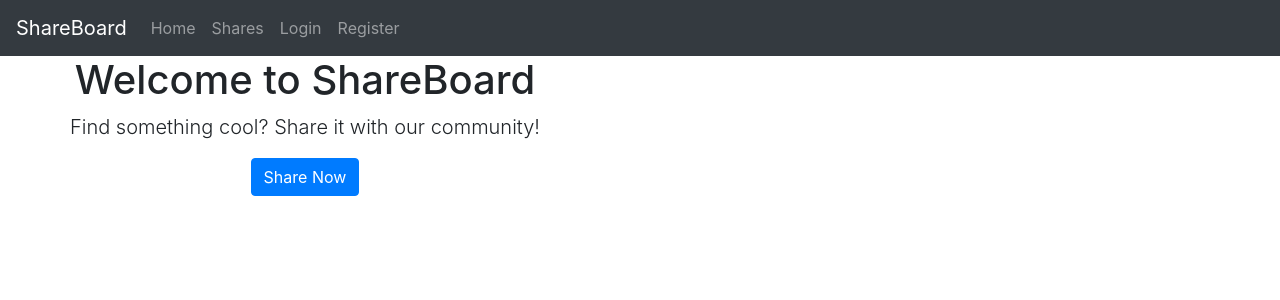
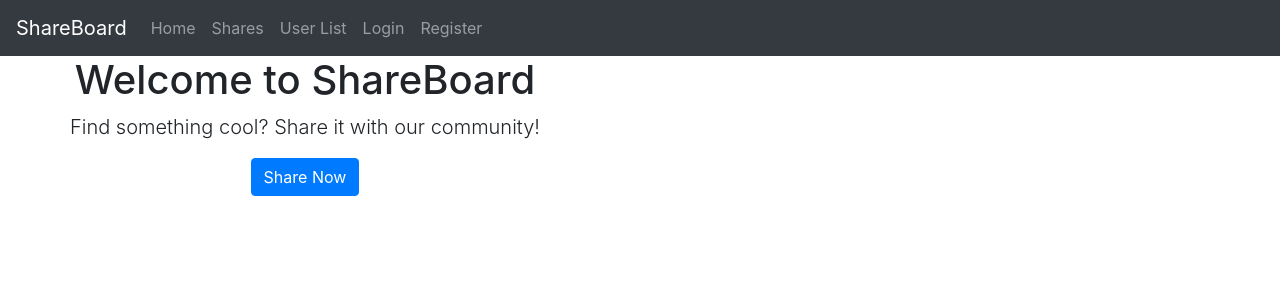
Before and after one commit to devgibsonsp/OOP-PHP-MVC-Test, a PHP site: page /test/ in a window 1280 px wide. Shown: the top 300 px of the page. Run offline with PHP 8.4, Linux system fonts and the light colour scheme; data that the repository does not hold is empty.

Commit message:
i dont remember what I was doing

```diff
--- a/views/main.php
+++ b/views/main.php
@@ -24,6 +24,9 @@
       </li>
       <li class="nav-item">
       <a class="nav-link" href="<?php echo ROOT_URL; ?>shares">Shares</a>
+      </li>
+      <li class="nav-item">
+      <a class="nav-link" href="<?php echo ROOT_URL; ?>users/userlist">User List</a>
       </li>
 
       <?php if(isset($_SESSION['is_logged_in'])) : ?>
--- a/views/users/userlist.php
+++ b/views/users/userlist.php
@@ -7,6 +7,7 @@
             <input class="user-id" style="display: none;" type="text" name="userId" value="<?php echo $item['id']; ?>">
             <input class="btn btn-primary" name="submit" type="submit" value="View Profile" />
         </form>
+        <a class="btn btn-danger" href="<?php echo ROOT_PATH; ?>">Edit</a>
         <hr />
         <br />
     </div>
```
